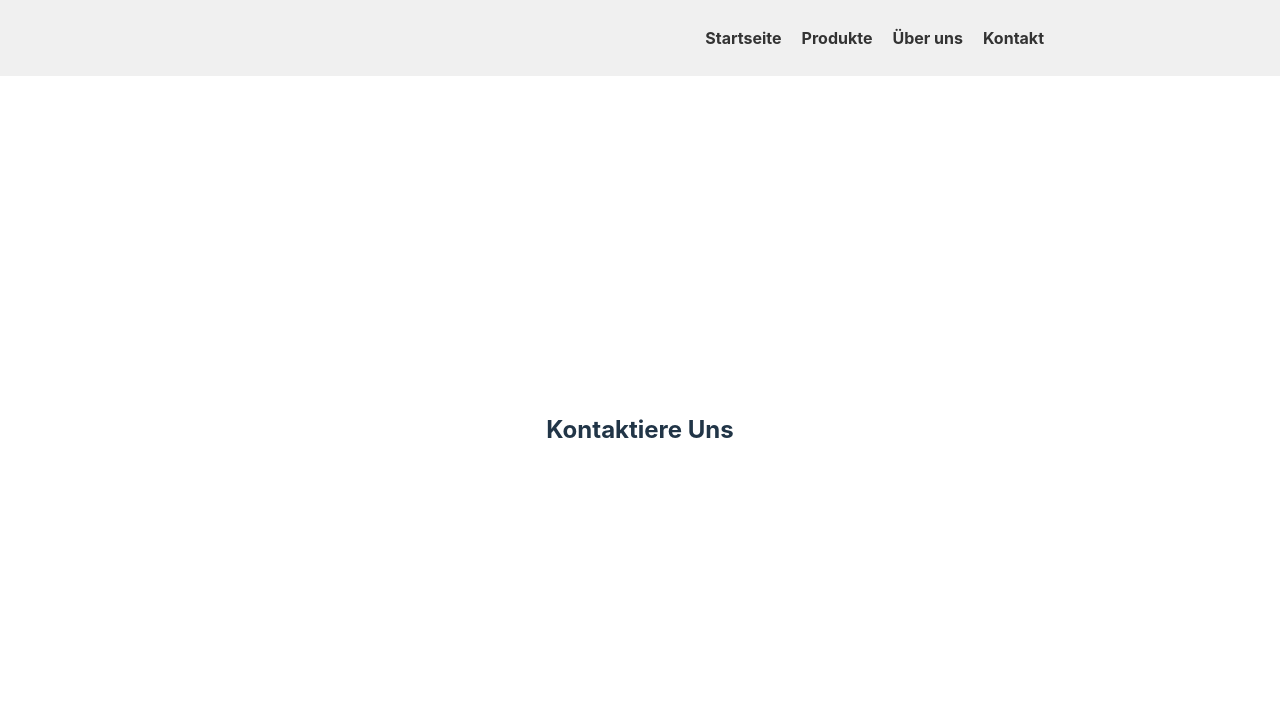
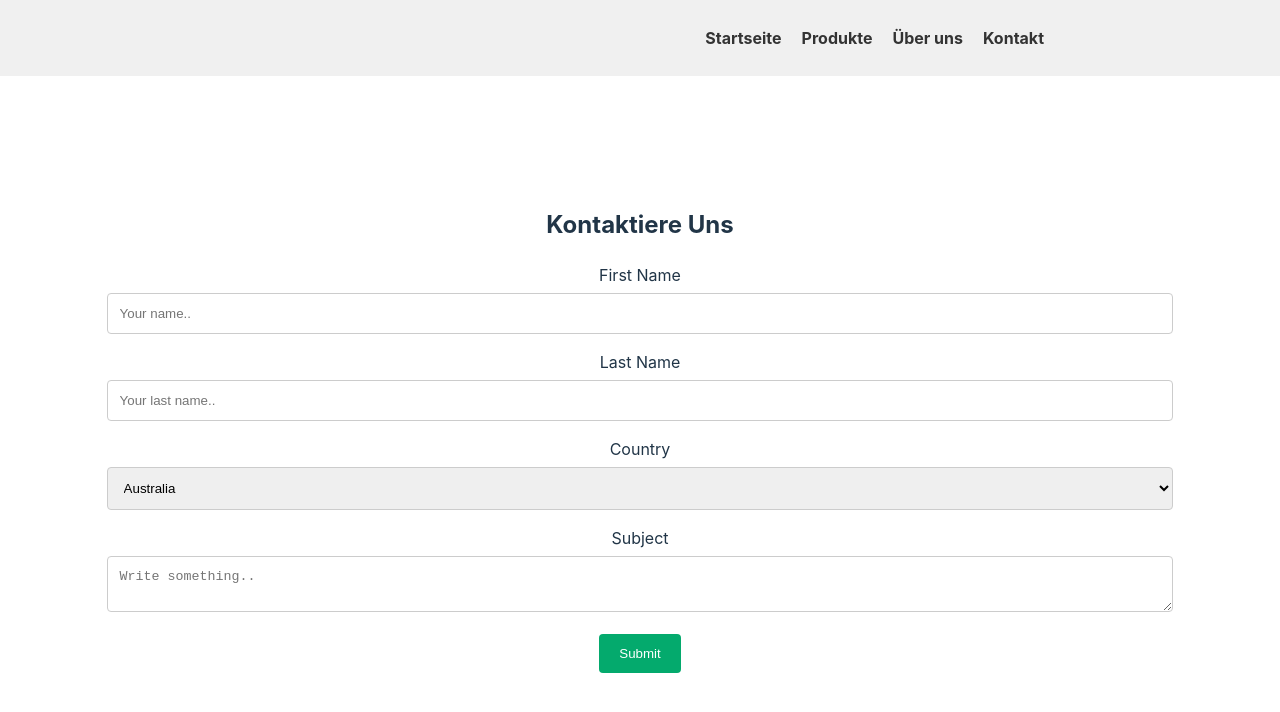
Before and after one commit to Nilspaul/reacttutorial, a React (Vite) app: page /kontakt in a window 1280 px wide. Shown: the top 712 px of the page. Built offline with nearby package versions, Linux system fonts and the light colour scheme.

Commit message:
small contactform - no functionality

```diff
--- a/src/components/ContactForm.jsx
+++ b/src/components/ContactForm.jsx
@@ -1,9 +1,29 @@
-
+import "../css/contactForm.css"
 
 const ContactForm = () => {
   return (
     <div>
       <h2>Kontaktiere Uns</h2>
+      <form action="action_page.php">
+
+        <label>First Name</label>
+        <input type="text" id="fname" name="firstname" placeholder="Your name.."/>
+
+        <label >Last Name</label>
+        <input type="text" id="lname" name="lastname" placeholder="Your last name.."/>
+
+        <label>Country</label>
+        <select id="country" name="country">
+          <option value="australia">Australia</option>
+          <option value="canada">Canada</option>
+          <option value="usa">USA</option>
+        </select>
+
+        <label>Subject</label>
+        <textarea id="subject" name="subject" placeholder="Write something.."></textarea>
+
+        <input type="submit" value="Submit"/>
+      </form>
     </div>
   );
 };
--- /dev/null
+++ b/src/css/contactForm.css
@@ -0,0 +1,33 @@
+/* Style inputs with type="text", select elements and textareas */
+input[type=text], select, textarea {
+    width: 100%; /* Full width */
+    padding: 12px; /* Some padding */
+    border: 1px solid #ccc; /* Gray border */
+    border-radius: 4px; /* Rounded borders */
+    box-sizing: border-box; /* Make sure that padding and width stays in place */
+    margin-top: 6px; /* Add a top margin */
+    margin-bottom: 16px; /* Bottom margin */
+    resize: vertical /* Allow the user to vertically resize the textarea (not horizontally) */
+  }
+
+  /* Style the submit button with a specific background color etc */
+  input[type=submit] {
+    background-color: #04AA6D;
+    color: white;
+    padding: 12px 20px;
+    border: none;
+    border-radius: 4px;
+    cursor: pointer;
+  }
+
+  /* When moving the mouse over the submit button, add a darker green color */
+  input[type=submit]:hover {
+    background-color: #45a049;
+  }
+
+  /* Add a background color and some padding around the form */
+  .container {
+    border-radius: 5px;
+    background-color: #f2f2f2;
+    padding: 20px;
+  }
```
